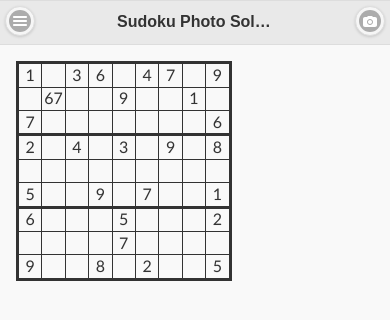
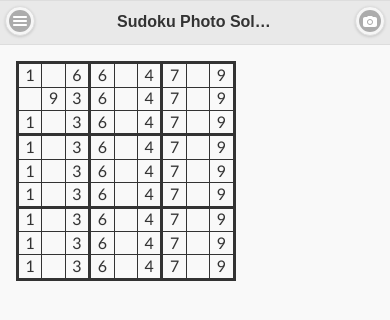
Before and after one commit to szystec/SudokuSolver, a plain HTML site: page Sudoku Photo Solver/www/index.html in a window 390 px wide. Drawn offline with Linux system fonts and the light colour scheme; some packages are replaced by stand-ins of ours.

Commit message:
clearing unecessary pictures

```diff
--- a/Sudoku Photo Solver/www/config.xml
+++ b/Sudoku Photo Solver/www/config.xml
@@ -33,7 +33,6 @@
   <icon gap:platform="ios" height="72" src="res/icon/ios/icon-72.png" width="72" />
   <icon gap:platform="ios" height="114" src="res/icon/ios/icon-57-2x.png" width="114" />
   <icon gap:platform="ios" height="144" src="res/icon/ios/icon-72-2x.png" width="144" />
-  <icon gap:platform="webos" src="res/icon/webos/icon-64.png" />
   <icon gap:platform="winphone" src="res/icon/windows-phone/icon-48.png" />
   <icon gap:platform="winphone" gap:role="background" src="res/icon/windows-phone/icon-173.png" />
 
--- a/Sudoku Photo Solver/www/css/app.css
+++ b/Sudoku Photo Solver/www/css/app.css
@@ -12,7 +12,7 @@ table {
   border-collapse: collapse;
   font-family: Calibri, sans-serif;
 }
-tbody {
+colgroup, tbody {
   border: solid medium;
 }
 td {
--- a/Sudoku Photo Solver/www/index.html
+++ b/Sudoku Photo Solver/www/index.html
@@ -20,19 +20,46 @@
     </div>
     <div role="main" class="ui-content jqm-content jqm-fullwidth">
       <table>
-    <tbody>
-     <tr> <td>1 <td>  <td>3 <td>6 <td>  <td>4 <td>7 <td>  <td>9
-     <tr> <td>  <td>67 <td>  <td>  <td>9 <td>  <td>  <td>1 <td>
-     <tr> <td>7 <td>  <td>  <td>  <td>  <td>  <td>  <td>  <td>6
-    <tbody>
-     <tr> <td>2 <td>  <td>4 <td>  <td>3 <td>  <td>9 <td>  <td>8
-     <tr> <td>  <td>  <td>  <td>  <td>  <td>  <td>  <td>  <td>
-     <tr> <td>5 <td>  <td>  <td>9 <td>  <td>7 <td>  <td>  <td>1
-    <tbody>
-     <tr> <td>6 <td>  <td>  <td>  <td>5 <td>  <td>  <td>  <td>2
-     <tr> <td>  <td>  <td>  <td>  <td>7 <td>  <td>  <td>  <td>
-     <tr> <td>9 <td>  <td>  <td>8 <td>  <td>2 <td>  <td>  <td>5
-  </table>
+
+        <colgroup><col><col><col></colgroup>
+        <tbody>
+         <tr>
+           <td>1</td> <td></td>  <td>6</td>   <td>6</td> <td></td> <td>4</td>   <td>7</td> <td></td> <td>9</td>
+         </tr>
+         <tr>
+           <td></td> <td>9</td>  <td>3</td>   <td>6</td> <td></td> <td>4</td>   <td>7</td> <td></td> <td>9</td>
+         </tr>
+         <tr>
+           <td>1</td> <td></td>  <td>3</td>   <td>6</td> <td></td> <td>4</td>   <td>7</td> <td></td> <td>9</td>
+         </tr>
+       </tbody>
+
+       <colgroup><col><col><col></colgroup>
+       <tbody>
+          <tr>
+            <td>1</td> <td></td>  <td>3</td>  <td>6</td> <td></td> <td>4</td>   <td>7</td> <td></td> <td>9</td>
+          </tr>
+          <tr>
+            <td>1</td> <td></td>  <td>3</td>   <td>6</td> <td></td> <td>4</td>   <td>7</td> <td></td> <td>9</td>
+          </tr>
+          <tr>
+            <td>1</td> <td></td>  <td>3</td>   <td>6</td> <td></td> <td>4</td>   <td>7</td> <td></td> <td>9</td>
+          </tr>
+        </tbody>
+
+        <colgroup><col><col><col></colgroup>
+        <tbody>
+          <tr>
+            <td>1</td> <td></td>  <td>3</td>   <td>6</td> <td></td> <td>4</td>  <td>7</td> <td></td> <td>9</td>
+          </tr>
+          <tr>
+            <td>1</td> <td></td>  <td>3</td>   <td>6</td> <td></td> <td>4</td>  <td>7</td> <td></td> <td>9</td>
+          </tr>
+          <tr>
+            <td>1</td> <td></td>  <td>3</td>  <td>6</td> <td></td> <td>4</td>   <td>7</td> <td></td> <td>9</td>
+          </tr>
+        </tbody>
+      </table>
     </div>
 
     <!-- /Panel content -->
```
Also changed, not shown: Sudoku Photo Solver/www/res/screen/bada-wac/screen-type3.png (deleted), Sudoku Photo Solver/www/res/screen/bada-wac/screen-type4.png (deleted), Sudoku Photo Solver/www/res/screen/bada-wac/screen-type5.png (deleted), Sudoku Photo Solver/www/res/screen/bada/screen-portrait.png (deleted), Sudoku Photo Solver/www/res/screen/blackberry/screen-225.png (deleted), Sudoku Photo Solver/www/res/screen/tizen/README.md (deleted), Sudoku Photo Solver/www/res/screen/webos/screen-64.png (deleted).
